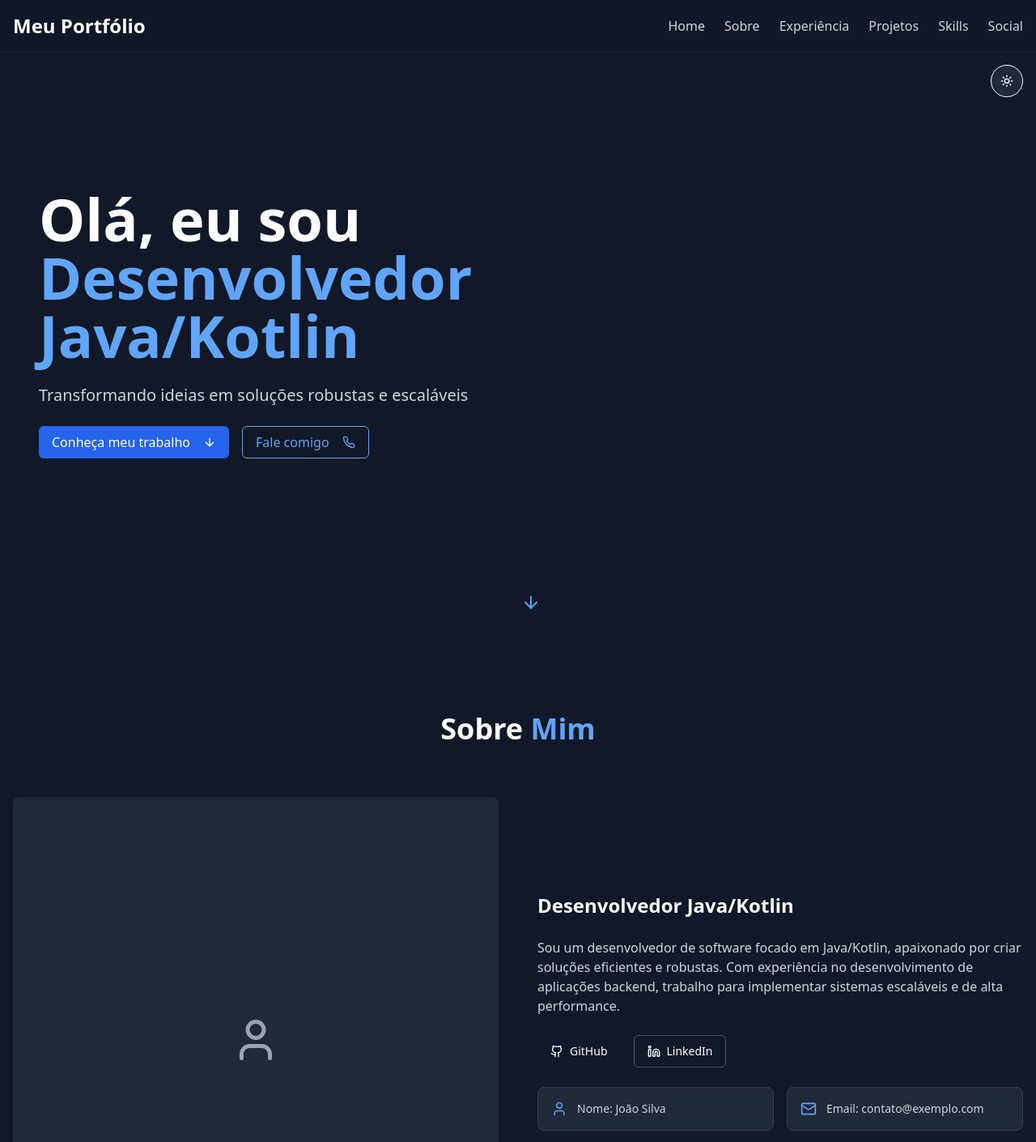
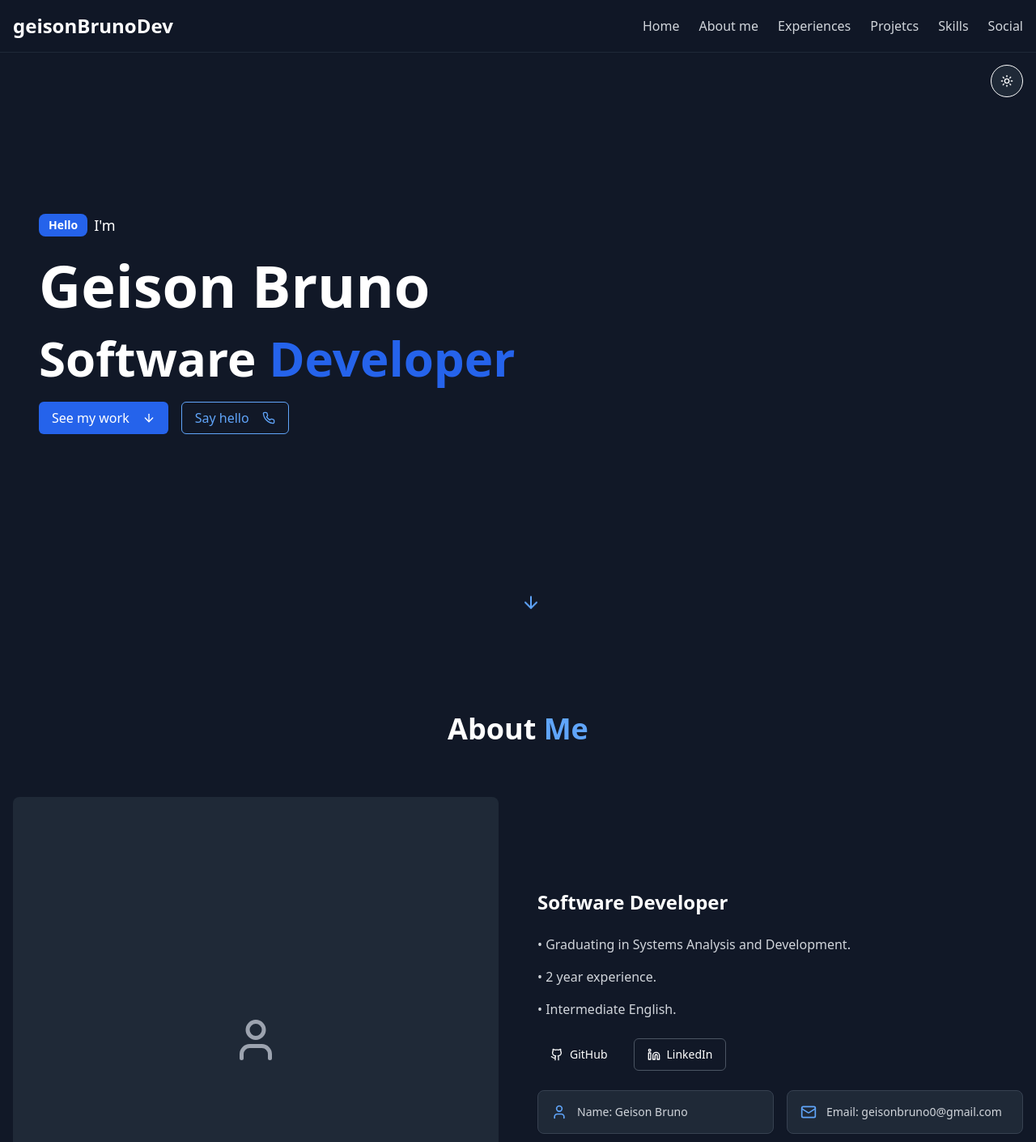
Before and after one commit to geisonbruno/my-portfolio, a React (Vite) app: page / in a window 1280 px wide. Shown: the top 1410 px of the page at 81% size. Built offline with nearby package versions, Linux system fonts and the light colour scheme.

Commit message:
feat: language english

```diff
--- a/src/components/AboutSection.tsx
+++ b/src/components/AboutSection.tsx
@@ -1,15 +1,17 @@
-
-import React from 'react';
-import { User, Mail, MapPin, Github, Linkedin } from 'lucide-react';
-import { Card, CardContent } from '@/components/ui/card';
-import { Button } from '@/components/ui/button';
+import React from "react";
+import { User, Mail, MapPin, Github, Linkedin } from "lucide-react";
+import { Card, CardContent } from "@/components/ui/card";
+import { Button } from "@/components/ui/button";
 
 const AboutSection = () => {
   return (
-    <section id="sobre" className="py-16 sm:py-20 min-h-screen flex items-center dark:bg-gray-900">
+    <section
+      id="sobre"
+      className="py-16 sm:py-20 min-h-screen flex items-center dark:bg-gray-900"
+    >
       <div className="container mx-auto px-4">
         <h2 className="text-2xl sm:text-3xl md:text-4xl font-bold mb-10 sm:mb-16 text-center">
-          Sobre <span className="text-primary dark:text-blue-400">Mim</span>
+          About <span className="text-primary dark:text-blue-400">Me</span>
         </h2>
 
         <div className="grid md:grid-cols-2 gap-8 md:gap-12 items-center">
@@ -26,18 +28,32 @@ const AboutSection = () => {
           </div>
 
           <div className="space-y-4 sm:space-y-6">
-            <h3 className="text-xl sm:text-2xl font-bold dark:text-white">Desenvolvedor Java/Kotlin</h3>
-            <p className="text-sm sm:text-base text-muted-foreground dark:text-gray-300">
-              Sou um desenvolvedor de software focado em Java/Kotlin, apaixonado por criar soluções eficientes e robustas.
-              Com experiência no desenvolvimento de aplicações backend, trabalho para implementar sistemas escaláveis e de alta performance.
-            </p>
+            <h3 className="text-xl sm:text-2xl font-bold dark:text-white">
+              Software Developer
+            </h3>
+            <div className="text-sm sm:text-base text-muted-foreground dark:text-gray-300 space-y-4">
+              <p>• Graduating in Systems Analysis and Development.</p>
+              <p>• 2 year experience.</p>
+              <p>• Intermediate English.</p>
+            </div>
 
             <div className="flex gap-3 sm:gap-4 mt-3 sm:mt-4">
-              <Button className="flex items-center gap-2 text-xs sm:text-sm" onClick={() => window.open('https://github.com/seu-usuario', '_blank')}>
+              <Button
+                className="flex items-center gap-2 text-xs sm:text-sm"
+                onClick={() =>
+                  window.open("http://github.com/geisonbruno", "_blank")
+                }
+              >
                 <Github size={18} />
                 GitHub
               </Button>
-              <Button variant="outline" className="flex items-center gap-2 text-xs sm:text-sm dark:text-white dark:border-gray-600" onClick={() => window.open('https://linkedin.com/in/seu-usuario', '_blank')}>
+              <Button
+                variant="outline"
+                className="flex items-center gap-2 text-xs sm:text-sm dark:text-white dark:border-gray-600"
+                onClick={() =>
+                  window.open("https://linkedin.com/in/seu-usuario", "_blank")
+                }
+              >
                 <Linkedin size={18} />
                 LinkedIn
               </Button>
@@ -47,21 +63,27 @@ const AboutSection = () => {
               <Card className="dark:bg-gray-800 dark:border-gray-700">
                 <CardContent className="p-3 sm:p-4 flex items-center space-x-2 sm:space-x-3">
                   <User className="text-primary dark:text-blue-400 h-4 w-4 sm:h-5 sm:w-5" />
-                  <span className="text-xs sm:text-sm dark:text-gray-300">Nome: João Silva</span>
+                  <span className="text-xs sm:text-sm dark:text-gray-300">
+                    Name: Geison Bruno
+                  </span>
                 </CardContent>
               </Card>
 
               <Card className="dark:bg-gray-800 dark:border-gray-700">
                 <CardContent className="p-3 sm:p-4 flex items-center space-x-2 sm:space-x-3">
                   <Mail className="text-primary dark:text-blue-400 h-4 w-4 sm:h-5 sm:w-5" />
-                  <span className="text-xs sm:text-sm dark:text-gray-300">Email: contato@exemplo.com</span>
+                  <span className="text-xs sm:text-sm dark:text-gray-300">
+                    Email: geisonbruno0@gmail.com
+                  </span>
                 </CardContent>
               </Card>
 
               <Card className="dark:bg-gray-800 dark:border-gray-700">
                 <CardContent className="p-3 sm:p-4 flex items-center space-x-2 sm:space-x-3">
                   <MapPin className="text-primary dark:text-blue-400 h-4 w-4 sm:h-5 sm:w-5" />
-                  <span className="text-xs sm:text-sm dark:text-gray-300">Localização: São Paulo, Brasil</span>
+                  <span className="text-xs sm:text-sm dark:text-gray-300">
+                    Location: Novo Hamburgo - RS
+                  </span>
                 </CardContent>
               </Card>
             </div>
--- a/src/components/Header.tsx
+++ b/src/components/Header.tsx
@@ -1,7 +1,6 @@
-
-import React, { useState } from 'react';
-import { Menu, X } from 'lucide-react';
-import { Button } from '@/components/ui/button';
+import React, { useState } from "react";
+import { Menu, X } from "lucide-react";
+import { Button } from "@/components/ui/button";
 
 const Header = () => {
   const [isMenuOpen, setIsMenuOpen] = useState(false);
@@ -9,7 +8,7 @@ const Header = () => {
   const scrollToSection = (id: string) => {
     const element = document.getElementById(id);
     if (element) {
-      element.scrollIntoView({ behavior: 'smooth' });
+      element.scrollIntoView({ behavior: "smooth" });
     }
     setIsMenuOpen(false);
   };
@@ -17,14 +16,16 @@ const Header = () => {
   return (
     <header className="fixed top-0 left-0 right-0 bg-background/80 dark:bg-gray-900/80 backdrop-blur-sm z-50 py-4 border-b dark:border-gray-800">
       <div className="container mx-auto flex justify-between items-center px-4">
-        <h1 className="text-xl md:text-2xl font-bold dark:text-white">Meu Portfólio</h1>
+        <h1 className="text-xl md:text-2xl font-bold dark:text-white">
+          geisonBrunoDev
+        </h1>
 
         {/* Menu para telas médias e grandes */}
         <nav className="hidden md:block">
           <ul className="flex space-x-6">
             <li>
               <button
-                onClick={() => scrollToSection('home')}
+                onClick={() => scrollToSection("home")}
                 className="text-foreground dark:text-gray-300 hover:text-primary dark:hover:text-blue-400 transition-colors"
               >
                 Home
@@ -32,31 +33,31 @@ const Header = () => {
             </li>
             <li>
               <button
-                onClick={() => scrollToSection('sobre')}
+                onClick={() => scrollToSection("sobre")}
                 className="text-foreground dark:text-gray-300 hover:text-primary dark:hover:text-blue-400 transition-colors"
               >
-                Sobre
+                About me
               </button>
             </li>
             <li>
               <button
-                onClick={() => scrollToSection('experience')}
+                onClick={() => scrollToSection("experience")}
                 className="text-foreground dark:text-gray-300 hover:text-primary dark:hover:text-blue-400 transition-colors"
               >
-                Experiência
+                Experiences
               </button>
             </li>
             <li>
               <button
-                onClick={() => scrollToSection('projetos')}
+                onClick={() => scrollToSection("projetos")}
                 className="text-foreground dark:text-gray-300 hover:text-primary dark:hover:text-blue-400 transition-colors"
               >
-                Projetos
+                Projetcs
               </button>
             </li>
             <li>
               <button
-                onClick={() => scrollToSection('skills')}
+                onClick={() => scrollToSection("skills")}
                 className="text-foreground dark:text-gray-300 hover:text-primary dark:hover:text-blue-400 transition-colors"
               >
                 Skills
@@ -64,7 +65,7 @@ const Header = () => {
             </li>
             <li>
               <button
-                onClick={() => scrollToSection('social')}
+                onClick={() => scrollToSection("social")}
                 className="text-foreground dark:text-gray-300 hover:text-primary dark:hover:text-blue-400 transition-colors"
               >
                 Social
@@ -80,7 +81,11 @@ const Header = () => {
           className="md:hidden"
           onClick={() => setIsMenuOpen(!isMenuOpen)}
         >
-          {isMenuOpen ? <X className="h-6 w-6" /> : <Menu className="h-6 w-6" />}
+          {isMenuOpen ? (
+            <X className="h-6 w-6" />
+          ) : (
+            <Menu className="h-6 w-6" />
+          )}
         </Button>
       </div>
 
@@ -91,7 +96,7 @@ const Header = () => {
             <ul className="flex flex-col space-y-4">
               <li>
                 <button
-                  onClick={() => scrollToSection('home')}
+                  onClick={() => scrollToSection("home")}
                   className="w-full text-left text-foreground dark:text-gray-300 hover:text-primary dark:hover:text-blue-400 transition-colors"
                 >
                   Home
@@ -99,7 +104,7 @@ const Header = () => {
               </li>
               <li>
                 <button
-                  onClick={() => scrollToSection('sobre')}
+                  onClick={() => scrollToSection("sobre")}
                   className="w-full text-left text-foreground dark:text-gray-300 hover:text-primary dark:hover:text-blue-400 transition-colors"
                 >
                   Sobre
@@ -107,7 +112,7 @@ const Header = () => {
               </li>
               <li>
                 <button
-                  onClick={() => scrollToSection('experience')}
+                  onClick={() => scrollToSection("experience")}
                   className="w-full text-left text-foreground dark:text-gray-300 hover:text-primary dark:hover:text-blue-400 transition-colors"
                 >
                   Experiência
@@ -115,7 +120,7 @@ const Header = () => {
               </li>
               <li>
                 <button
-                  onClick={() => scrollToSection('projetos')}
+                  onClick={() => scrollToSection("projetos")}
                   className="w-full text-left text-foreground dark:text-gray-300 hover:text-primary dark:hover:text-blue-400 transition-colors"
                 >
                   Projetos
@@ -123,7 +128,7 @@ const Header = () => {
               </li>
               <li>
                 <button
-                  onClick={() => scrollToSection('skills')}
+                  onClick={() => scrollToSection("skills")}
                   className="w-full text-left text-foreground dark:text-gray-300 hover:text-primary dark:hover:text-blue-400 transition-colors"
                 >
                   Skills
@@ -131,7 +136,7 @@ const Header = () => {
               </li>
               <li>
                 <button
-                  onClick={() => scrollToSection('social')}
+                  onClick={() => scrollToSection("social")}
                   className="w-full text-left text-foreground dark:text-gray-300 hover:text-primary dark:hover:text-blue-400 transition-colors"
                 >
                   Social
--- a/src/components/Hero.tsx
+++ b/src/components/Hero.tsx
@@ -1,37 +1,58 @@
-
-import React from 'react';
-import { ArrowDown, Phone } from 'lucide-react';
-import { Button } from '@/components/ui/button';
+import React from "react";
+import { ArrowDown, Phone } from "lucide-react";
+import { Button } from "@/components/ui/button";
 
 const Hero = () => {
   const scrollToAbout = () => {
-    const element = document.getElementById('sobre');
+    const element = document.getElementById("sobre");
     if (element) {
-      element.scrollIntoView({ behavior: 'smooth' });
+      element.scrollIntoView({ behavior: "smooth" });
     }
   };
 
   const openWhatsApp = () => {
-    // Substitua pelo seu número real
-    window.open('https://wa.me/+5500000000000', '_blank');
+    window.open("https://wa.me/+5551991777814", "_blank");
   };
 
   return (
-    <section id="home" className="min-h-screen flex flex-col justify-center relative px-4 dark:bg-gray-900">
+    <section
+      id="home"
+      className="min-h-screen flex flex-col justify-center relative px-4 dark:bg-gray-900"
+    >
       <div className="container mx-auto">
         <div className="text-left space-y-4 sm:space-y-6 max-w-3xl">
-          <h1 className="text-3xl sm:text-4xl md:text-5xl lg:text-7xl font-bold leading-tight animate-fade-in dark:text-white">
-            Olá, eu sou <span className="text-primary dark:text-blue-400">Desenvolvedor Java/Kotlin</span>
+          <div className="flex items-center space-x-2">
+            <span className="bg-blue-600 text-white px-3 py-1 rounded-lg text-sm font-semibold">
+              Hello
+            </span>
+            <span className="text-lg font-medium dark:text-white">I'm</span>
+          </div>
+
+          {/* Nome destacado */}
+          <h1 className="text-4xl sm:text-5xl md:text-6xl lg:text-7xl font-bold leading-tight dark:text-white">
+            <span className="text-primary dark:text-white">Geison Bruno</span>
           </h1>
-          <p className="text-base sm:text-lg md:text-xl text-muted-foreground dark:text-gray-300 animate-fade-in" style={{ animationDelay: "0.2s" }}>
+
+          {/* Cargo com parte colorida */}
+          <h2 className="text-3xl sm:text-4xl md:text-5xl lg:text-6xl font-bold dark:text-white">
+            <span className="text-primary dark:text-white">Software</span>
+            <span className="text-blue-600"> Developer</span>
+          </h2>
+          {/* <p
+            className="text-base sm:text-lg md:text-xl text-muted-foreground dark:text-gray-300 animate-fade-in"
+            style={{ animationDelay: "0.2s" }}
+          >
             Transformando ideias em soluções robustas e escaláveis
-          </p>
-          <div className="flex flex-col sm:flex-row items-start gap-3 sm:gap-4 mt-6 sm:mt-8 animate-fade-in" style={{ animationDelay: "0.4s" }}>
+          </p> */}
+          <div
+            className="flex flex-col sm:flex-row items-start gap-3 sm:gap-4 mt-6 sm:mt-8 animate-fade-in"
+            style={{ animationDelay: "0.4s" }}
+          >
             <Button
               onClick={scrollToAbout}
               className="group dark:bg-blue-600 dark:hover:bg-blue-700 w-full sm:w-auto text-sm sm:text-base"
             >
-              Conheça meu trabalho
+              See my work
               <ArrowDown className="ml-2 h-4 w-4 transition-transform group-hover:translate-y-1" />
             </Button>
             <Button
@@ -39,7 +60,7 @@ const Hero = () => {
               variant="outline"
               className="group dark:border-blue-400 dark:text-blue-400 dark:hover:bg-blue-600 dark:hover:text-white w-full sm:w-auto mt-3 sm:mt-0 text-sm sm:text-base"
             >
-              Fale comigo
+              Say hello
               <Phone className="ml-2 h-4 w-4 transition-transform group-hover:rotate-12" />
             </Button>
           </div>
```
